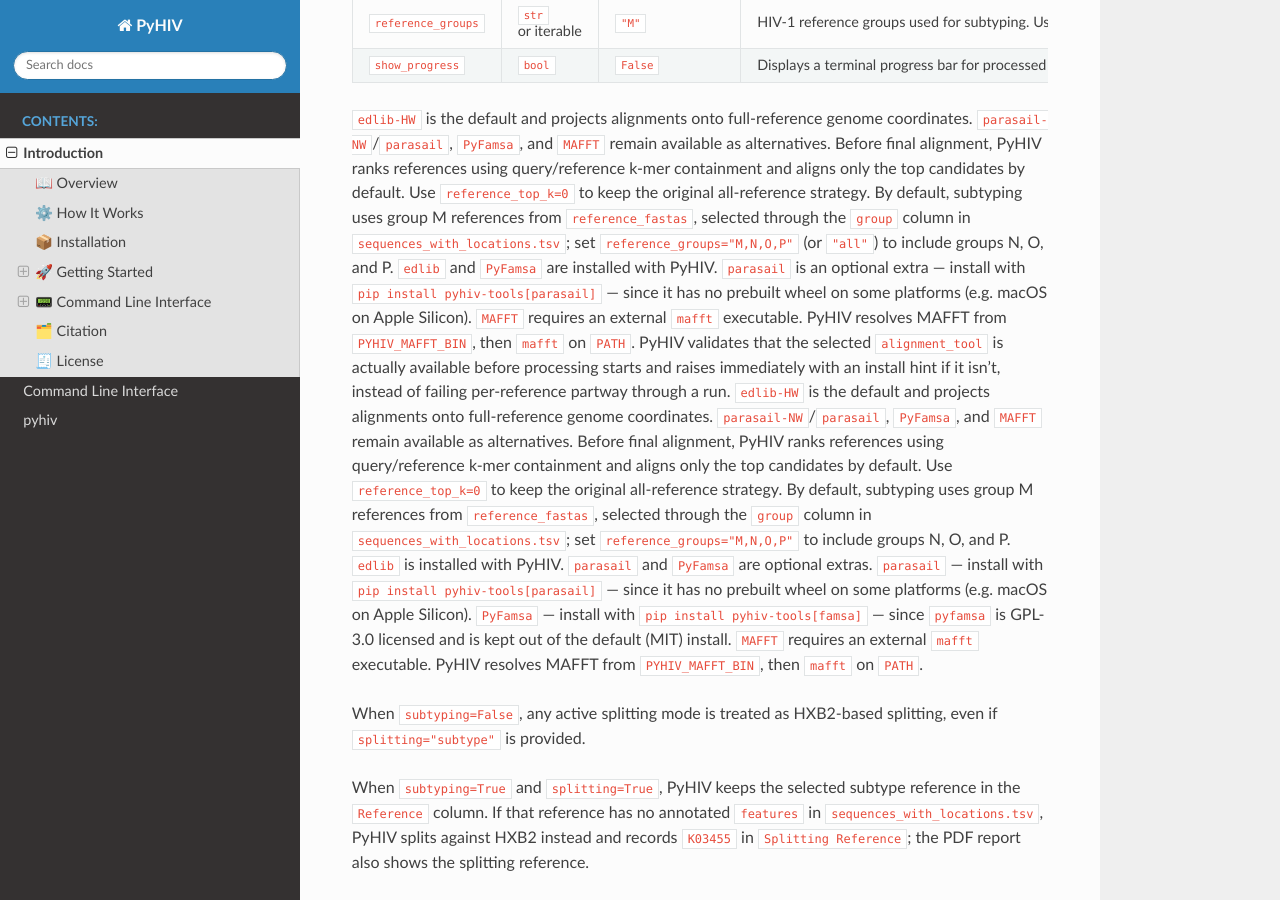
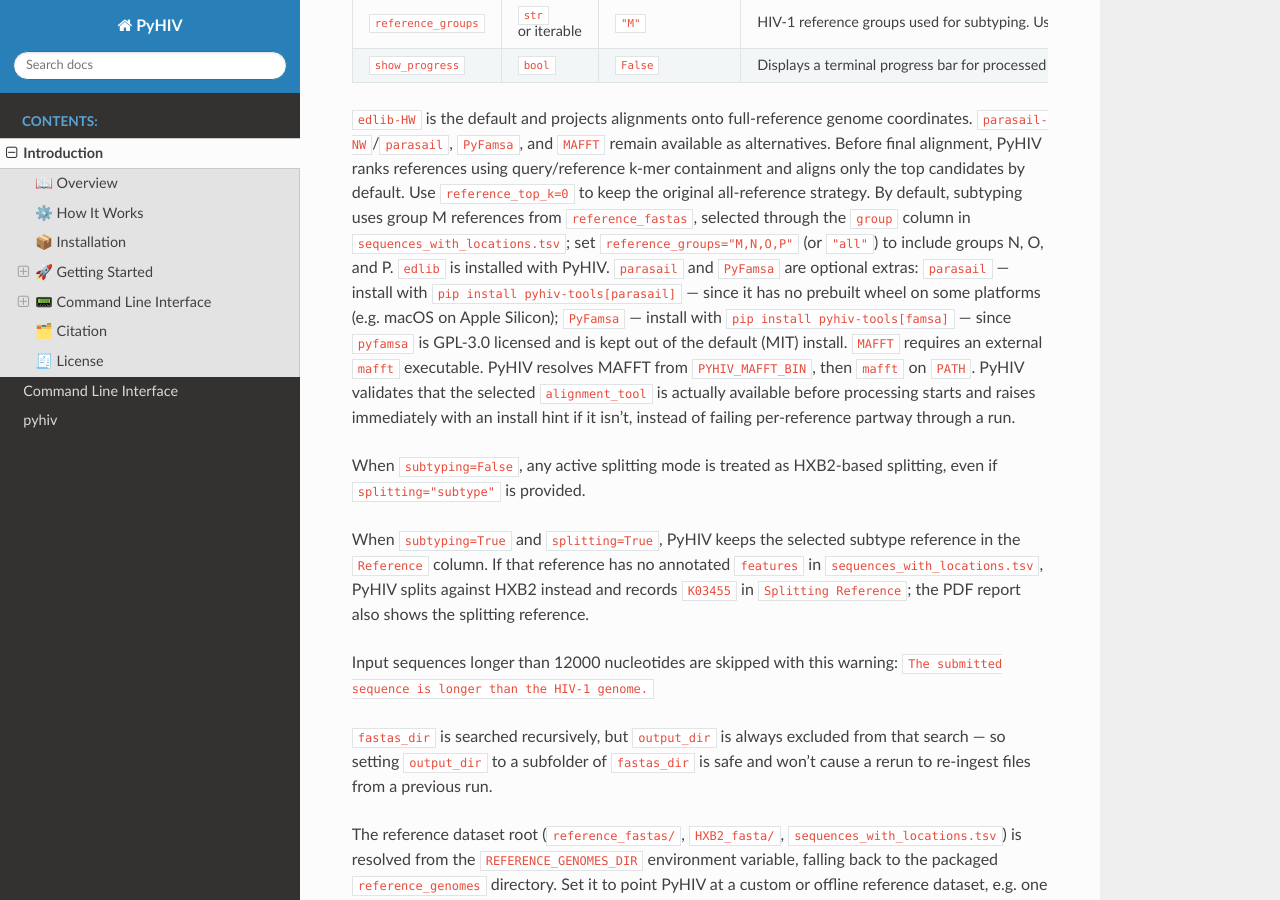
Before and after one commit to anaapspereira/PyHIV, a Sphinx documentation site: the page built from docs/source/manual_docs/PyHIV.md, in a window 1280 px wide and 900 px high, scrolled down 2351 px. Built offline with Sphinx 7.4.7 and the Read the Docs theme 3.1.0, drawn with Linux system fonts in a browser that asks for light colours.

Commit message:
[FIX] merging redundancy on docs

```diff
--- a/docs/source/manual_docs/PyHIV.md
+++ b/docs/source/manual_docs/PyHIV.md
@@ -103,8 +103,7 @@ PyHIV(
 | `reference_groups` | `str` or iterable | `"M"` | HIV-1 reference groups used for subtyping. Use `"M,N,O,P"` or `"all"` to include groups N, O, and P. |
 | `show_progress` | `bool` | `False` | Displays a terminal progress bar for processed input sequences.            |
 
-`edlib-HW` is the default and projects alignments onto full-reference genome coordinates. `parasail-NW`/`parasail`, `PyFamsa`, and `MAFFT` remain available as alternatives. Before final alignment, PyHIV ranks references using query/reference k-mer containment and aligns only the top candidates by default. Use `reference_top_k=0` to keep the original all-reference strategy. By default, subtyping uses group M references from `reference_fastas`, selected through the `group` column in `sequences_with_locations.tsv`; set `reference_groups="M,N,O,P"` (or `"all"`) to include groups N, O, and P. `edlib` and `PyFamsa` are installed with PyHIV. `parasail` is an optional extra — install with `pip install pyhiv-tools[parasail]` — since it has no prebuilt wheel on some platforms (e.g. macOS on Apple Silicon). `MAFFT` requires an external `mafft` executable. PyHIV resolves MAFFT from `PYHIV_MAFFT_BIN`, then `mafft` on `PATH`. PyHIV validates that the selected `alignment_tool` is actually available before processing starts and raises immediately with an install hint if it isn't, instead of failing per-reference partway through a run.
-`edlib-HW` is the default and projects alignments onto full-reference genome coordinates. `parasail-NW`/`parasail`, `PyFamsa`, and `MAFFT` remain available as alternatives. Before final alignment, PyHIV ranks references using query/reference k-mer containment and aligns only the top candidates by default. Use `reference_top_k=0` to keep the original all-reference strategy. By default, subtyping uses group M references from `reference_fastas`, selected through the `group` column in `sequences_with_locations.tsv`; set `reference_groups="M,N,O,P"` to include groups N, O, and P. `edlib` is installed with PyHIV. `parasail` and `PyFamsa` are optional extras. `parasail` — install with `pip install pyhiv-tools[parasail]` — since it has no prebuilt wheel on some platforms (e.g. macOS on Apple Silicon). `PyFamsa` — install with `pip install pyhiv-tools[famsa]` — since `pyfamsa` is GPL-3.0 licensed and is kept out of the default (MIT) install. `MAFFT` requires an external `mafft` executable. PyHIV resolves MAFFT from `PYHIV_MAFFT_BIN`, then `mafft` on `PATH`.
+`edlib-HW` is the default and projects alignments onto full-reference genome coordinates. `parasail-NW`/`parasail`, `PyFamsa`, and `MAFFT` remain available as alternatives. Before final alignment, PyHIV ranks references using query/reference k-mer containment and aligns only the top candidates by default. Use `reference_top_k=0` to keep the original all-reference strategy. By default, subtyping uses group M references from `reference_fastas`, selected through the `group` column in `sequences_with_locations.tsv`; set `reference_groups="M,N,O,P"` (or `"all"`) to include groups N, O, and P. `edlib` is installed with PyHIV. `parasail` and `PyFamsa` are optional extras: `parasail` — install with `pip install pyhiv-tools[parasail]` — since it has no prebuilt wheel on some platforms (e.g. macOS on Apple Silicon); `PyFamsa` — install with `pip install pyhiv-tools[famsa]` — since `pyfamsa` is GPL-3.0 licensed and is kept out of the default (MIT) install. `MAFFT` requires an external `mafft` executable. PyHIV resolves MAFFT from `PYHIV_MAFFT_BIN`, then `mafft` on `PATH`. PyHIV validates that the selected `alignment_tool` is actually available before processing starts and raises immediately with an install hint if it isn't, instead of failing per-reference partway through a run.
 
 When `subtyping=False`, any active splitting mode is treated as HXB2-based splitting, even if `splitting="subtype"` is provided.
 
```
Also changed, not shown: CLI_README.md (+1 -2 lines), README.md (+1 -2 lines).
